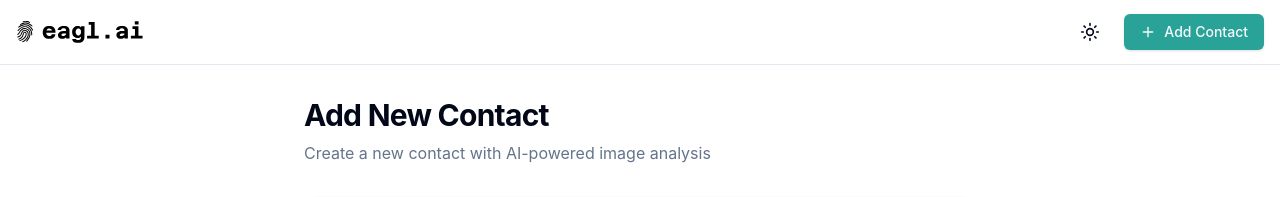
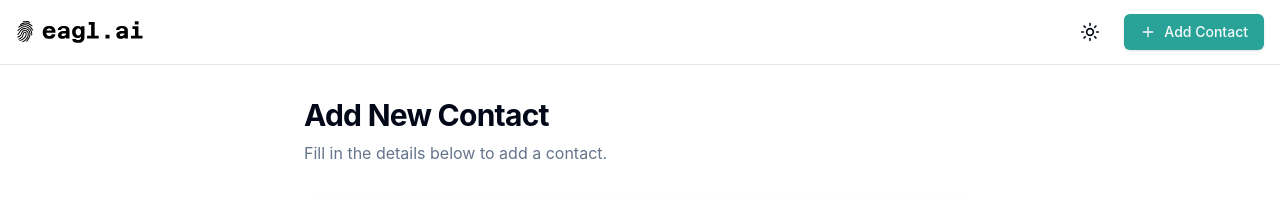
Before and after one commit to PedroDSFerreira/eagl.ai, a Vue app in the folder frontend/: page /add in a window 1280 px wide. Shown: the top 197 px of the page. Built offline with nearby package versions, Linux system fonts and the light colour scheme.

Commit message:
Update page descriptions

```diff
--- a/frontend/src/views/AddContact.vue
+++ b/frontend/src/views/AddContact.vue
@@ -3,7 +3,7 @@
     <div class="max-w-2xl mx-auto">
       <div class="mb-8">
         <h1 class="text-3xl font-bold tracking-tight">Add New Contact</h1>
-        <p class="text-muted-foreground mt-2">Create a new contact with AI-powered image analysis</p>
+        <p class="text-muted-foreground mt-2">Fill in the details below to add a contact.</p>
       </div>
 
       <Card class="p-6">
--- a/frontend/src/views/ContactDetail.vue
+++ b/frontend/src/views/ContactDetail.vue
@@ -44,7 +44,7 @@
 
       <div class="grid grid-cols-1 lg:grid-cols-3 gap-8">
         <div class="lg:col-span-1">
-          <Card class="p-6 shadow-none border-none">
+          <Card class="p-6">
             <div class="text-center space-y-4">
               <Avatar class="h-48 w-48 mx-auto">
                 <AvatarImage
--- a/frontend/src/views/ContactList.vue
+++ b/frontend/src/views/ContactList.vue
@@ -2,7 +2,7 @@
   <div class="container mx-auto px-4 py-8">
     <div class="mb-8">
       <h1 class="text-3xl font-bold tracking-tight">Contacts</h1>
-      <p class="text-muted-foreground mt-2">Manage your AI-powered contact directory</p>
+      <p class="text-muted-foreground mt-2">Your saved contacts are listed below.</p>
     </div>
 
     <div v-if="loading" class="flex justify-center items-center py-12">
```
